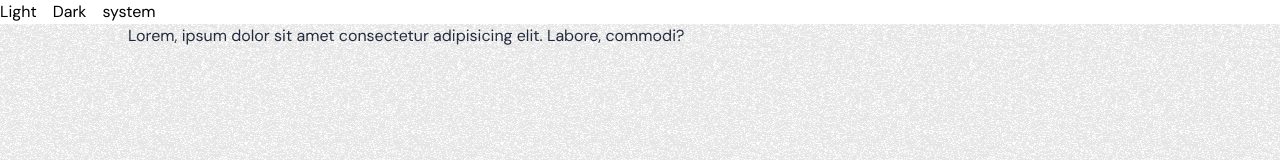
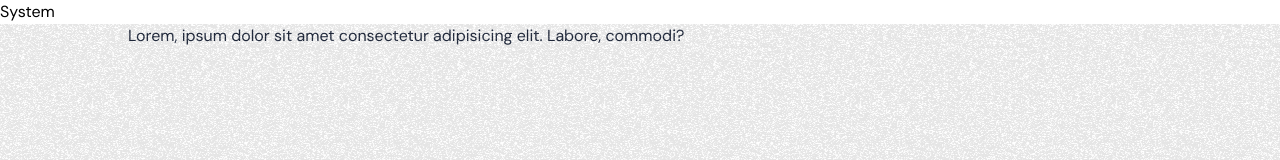
Before and after one commit to SapanMozammel/Wieder-Aufnehmen, a Next.js app: page / in a window 1280 px wide. Shown: the top 160 px of the page. Built offline with nearby package versions, Linux system fonts and the light colour scheme.

Commit message:
theme switcher

```diff
--- a/src/app/layout.tsx
+++ b/src/app/layout.tsx
@@ -2,7 +2,7 @@ import '../scss/style.scss';
 import { dmSans, ebGaramond, sigmaOne } from './fonts';
 
 export const metadata = {
-  metadataBase: new URL("http://localhost:3000"),
+	metadataBase: new URL('http://localhost:3000'),
 	alternates: {
 		canonical: 'https://templately.com',
 		languages: {
@@ -54,7 +54,11 @@ export const metadata = {
 		],
 		// shortcut: [new URL('/meta/shortcut-icon.png', 'https://templately.com')],
 		apple: [
-      { url: '/meta/apple-icon.png', sizes: '180x180', type: 'image/png' },
+			{
+				url: '/meta/apple-icon.png',
+				sizes: '180x180',
+				type: 'image/png',
+			},
 			{
 				url: '/meta/apple-icon-192x192.png',
 				sizes: '192x192',
@@ -80,9 +84,11 @@ export default function RootLayout({
 	children: React.ReactNode;
 }) {
 	return (
-    <html lang="en">
+		<html
+			lang="en"
+			suppressHydrationWarning>
 			<body
-        suppressHydrationWarning={true}
+				suppressHydrationWarning
 				className={`${dmSans.variable} ${ebGaramond.variable} ${sigmaOne.variable} font-dm`}>
 				{children}
 			</body>
--- /dev/null
+++ b/src/components/landing/Header/ThemeSwitcher.tsx
@@ -0,0 +1,35 @@
+'use client';
+
+import { useTheme } from 'next-themes';
+import { useCallback } from 'react';
+
+const ThemeSwitcher = () => {
+	const themes = ['system', 'light', 'dark'];
+	const { theme, setTheme } = useTheme();
+
+	const cycleTheme = useCallback(() => {
+		const themeString = theme as string;
+		setTheme(themes[(themes.indexOf(themeString) + 1) % themes.length]);
+		// eslint-disable-next-line react-hooks/exhaustive-deps
+	}, [theme]);
+
+	const themeIcon = (value: string | undefined) => {
+		switch (value) {
+			case 'light':
+				return 'Light';
+			case 'dark':
+				return 'Dark';
+			case 'system':
+			default:
+				return 'System';
+		}
+	};
+
+	return (
+		<div className="space-x-4">
+			<button onClick={cycleTheme}>{themeIcon(theme)}</button>
+		</div>
+	);
+};
+
+export default ThemeSwitcher;
--- a/src/components/landing/Header/index.tsx
+++ b/src/components/landing/Header/index.tsx
@@ -1,15 +1,15 @@
-'use client'
+import dynamic from 'next/dynamic';
+const ThemeSwitcher = dynamic(() => import('./ThemeSwitcher'), {
+	ssr: false,
+	loading: () => <Loader />,
+});
 
-import { useTheme } from 'next-themes';
+const Loader = () => {
+	return 'Loading...';
+};
+
 const Header = () => {
-	const { theme, setTheme } = useTheme();
-	return (
-		<div className='space-x-4'>
-			<button onClick={() => setTheme('light')}>Light</button>
-			<button onClick={() => setTheme('dark')}>Dark</button>
-			<button onClick={() => setTheme('system')}>system</button>
-		</div>
-	);
+	return <ThemeSwitcher />;
 };
 
 export default Header;
```
Lines whose indentation alone changed are shown as unchanged.
